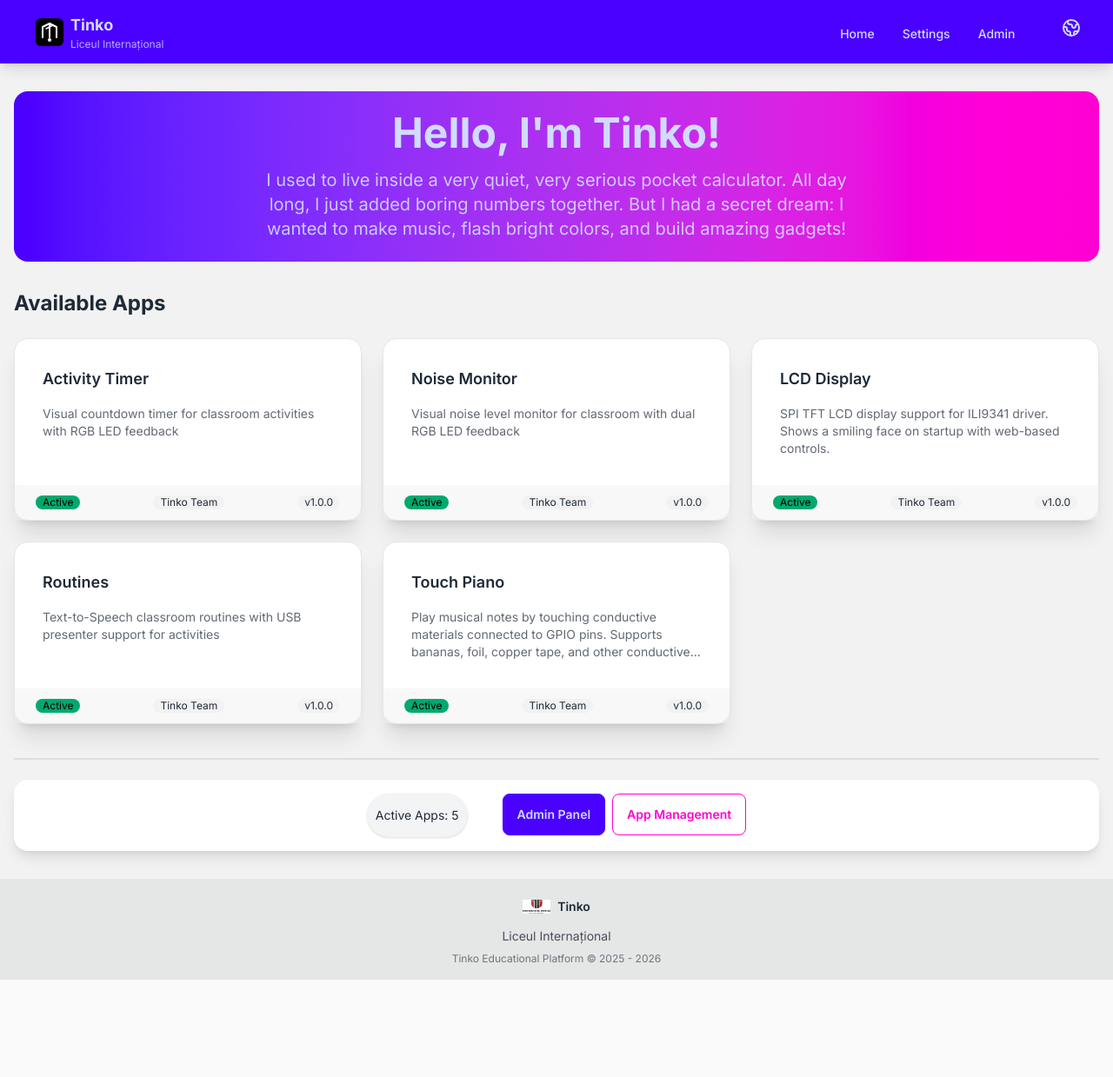
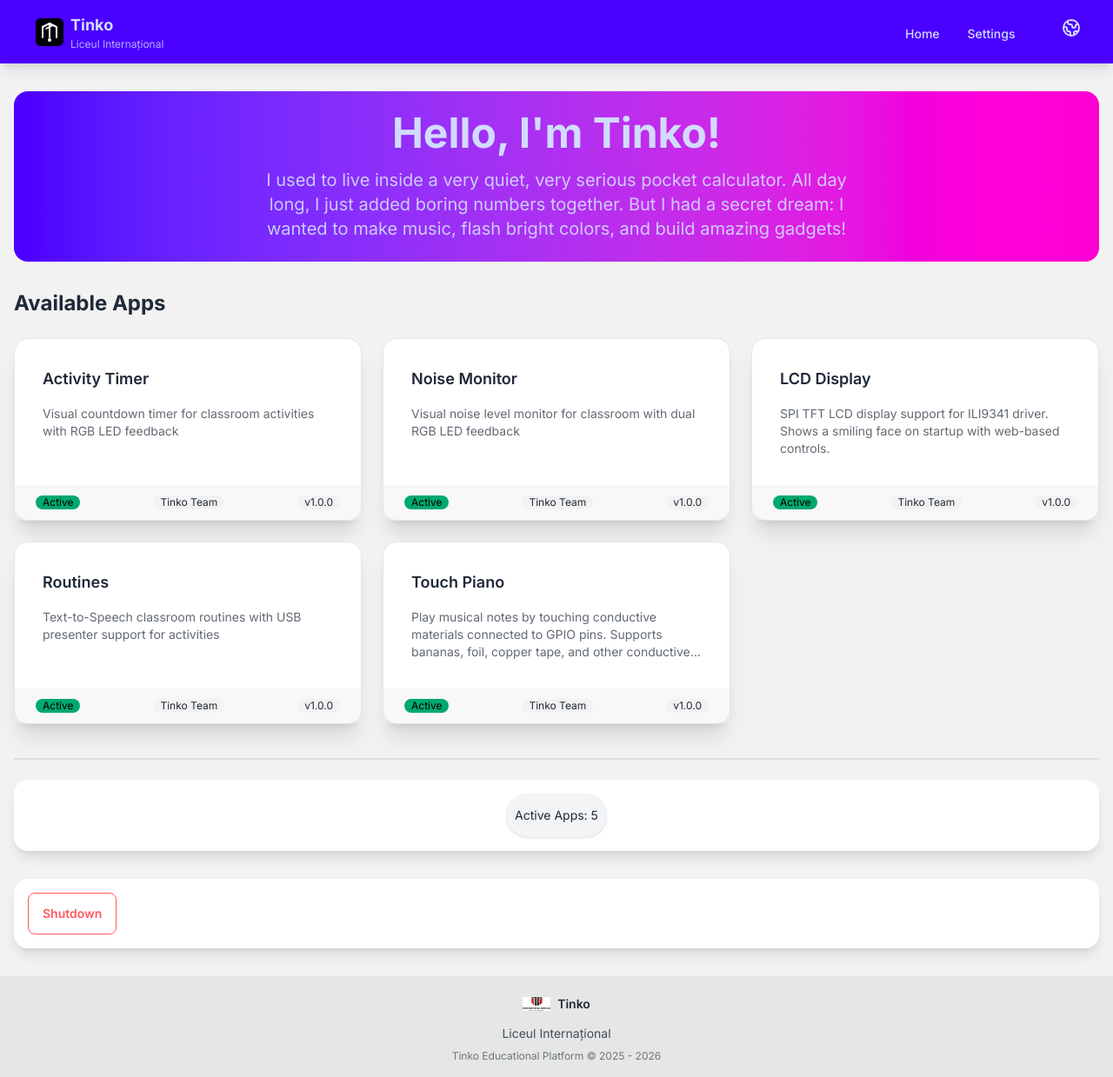
Before and after one commit to rudolf-erdei/edu-pi, a Django app: page / in a window 1280 px wide. Shown: the whole page at 87% size. Before the commit the page ends 1127 px from the top, so only its background shows below. Run offline with Django 4.2, Linux system fonts and the light colour scheme; data comes from the database, SQL or seed files in the repository; some libraries are stand-ins or nearby versions.

Commit message:
power button

```diff
--- a/config/urls.py
+++ b/config/urls.py
@@ -21,7 +21,7 @@ from django.contrib import admin
 from django.urls import path, include
 from django.views.i18n import JavaScriptCatalog
 
-from core.edupi_core.views import home_view, settings_view
+from core.edupi_core.views import home_view, settings_view, power_shutdown
 from core.plugin_system.views import (
     plugin_dashboard_view,
     enable_plugin_view,
@@ -37,6 +37,8 @@ urlpatterns = [
     path("jsi18n/", JavaScriptCatalog.as_view(), name="javascript-catalog"),
     # System updates
     path("updates/", include("core.update_system.urls")),
+    # Safe shutdown (poweroff via sudoers; UI button on dashboard)
+    path("power/shutdown/", power_shutdown, name="power_shutdown"),
     # Plugin URLs - plugins register under /plugins/<author>/<plugin>/
     path("plugins/", include("core.plugin_system.urls")),
     # Plugin dashboard URLs - must come before admin/ catch-all
--- a/core/edupi_core/views.py
+++ b/core/edupi_core/views.py
@@ -3,7 +3,8 @@ Views for the Tinko core application.
 """
 
 from django.shortcuts import render
-from django.http import HttpRequest, HttpResponse
+from django.http import HttpRequest, HttpResponse, JsonResponse, HttpResponseNotAllowed
+import subprocess
 from django.utils.translation import gettext_lazy as _
 from django.contrib import messages
 from django.conf import settings
@@ -288,3 +289,25 @@ def settings_view(request: HttpRequest) -> HttpResponse:
     }
 
     return render(request, "settings/settings_page.html", context)
+
+
+def power_shutdown(request: HttpRequest):
+    """Safely power off the Raspberry Pi (systemctl poweroff, root via
+    passwordless sudoers). Launched detached so daphne going down mid-request
+    never kills the poweroff itself. The UI shows an optimistic message on
+    click; this endpoint only triggers the shutdown."""
+    if request.method != "POST":
+        return HttpResponseNotAllowed(["POST"])
+    try:
+        subprocess.Popen(
+            ["sudo", "-n", "systemctl", "poweroff"],
+            start_new_session=True,
+            stdout=subprocess.DEVNULL,
+            stderr=subprocess.DEVNULL,
+        )
+        return JsonResponse({"ok": True})
+    except OSError as e:
+        logger.error("Could not start shutdown: %s", e)
+        return JsonResponse(
+            {"ok": False, "error": _("Could not start shutdown")}, status=500
+        )
--- a/templates/base.html
+++ b/templates/base.html
@@ -39,7 +39,6 @@
                 <ul class="menu menu-horizontal px-1">
                     <li><a href="{% url 'home' %}" class="font-medium">{% trans "Home" %}</a></li>
                     <li><a href="{% url 'settings' %}" class="font-medium">{% trans "Settings" %}</a></li>
-                    <li><a href="/admin/" class="font-medium">{% trans "Admin" %}</a></li>
                 </ul>
 
                 <!-- Language Selector -->
--- a/templates/home.html
+++ b/templates/home.html
@@ -68,11 +68,6 @@
           {% trans "There are currently no active apps available. Please check
           the admin panel or install some apps." %}
         </div>
-        <div class="mt-2">
-          <a href="/admin/" class="btn btn-sm btn-primary"
-            >{% trans "Go to Admin Panel" %}</a
-          >
-        </div>
       </div>
     </div>
     {% endif %}
@@ -83,13 +78,65 @@
   <div class="card bg-base-100 shadow-lg">
     <div class="card-body p-4">
       <div class="card-actions justify-center">
-        <span class="badge badge-xl py-6 shadow bg-gray-100 mr-8">{% trans "Active Apps" %}: {{ plugin_count }}</span>
-        <a href="/admin/" class="btn btn-primary">{% trans "Admin Panel" %}</a>
-        <a href="/admin/plugins/" class="btn btn-outline btn-secondary"
-          >{% trans "App Management" %}</a
-        >
+        <span class="badge badge-xl py-6 shadow bg-gray-100">{% trans "Active Apps" %}: {{ plugin_count }}</span>
+      </div>
+    </div>
+  </div>
+
+  <!-- Power -->
+  <div class="card bg-base-100 shadow-lg mt-8">
+    <div class="card-body p-4">
+      <div class="card-actions justify-center flex-col">
+        <button id="btn-shutdown" class="btn btn-error btn-outline"
+          data-confirm="{% trans 'Turn off Tinko? All activities will stop.' %}">
+          {% trans "Shutdown" %}
+        </button>
+        <p id="shutdown-state" class="hidden text-sm text-success mt-1">
+          {% trans "Tinko is shutting down..." %}
+        </p>
+        <p id="shutdown-error" class="hidden text-sm text-error mt-1">
+          {% trans "Could not start shutdown. Try again." %}
+        </p>
       </div>
     </div>
   </div>
 </div>
+
+<script>
+(function () {
+  const btn = document.getElementById('btn-shutdown');
+  if (!btn) return;
+  const state = document.getElementById('shutdown-state');
+  const error = document.getElementById('shutdown-error');
+
+  function csrfToken() {
+    const m = document.cookie.match(/csrftoken=([^;]+)/);
+    return m ? m[1] : '';
+  }
+
+  btn.addEventListener('click', async function () {
+    if (!confirm(btn.dataset.confirm)) return;
+    // Optimistic: disable immediately so a slow response can't cause a second click.
+    btn.disabled = true;
+    error.classList.add('hidden');
+    try {
+      const res = await fetch('{% url "power_shutdown" %}', {
+        method: 'POST',
+        headers: { 'X-CSRFToken': csrfToken() },
+        credentials: 'same-origin',
+      });
+      if (res.ok) {
+        btn.classList.add('hidden');
+        state.classList.remove('hidden');
+      } else {
+        btn.disabled = false;
+        error.classList.remove('hidden');
+      }
+    } catch (e) {
+      btn.disabled = false;
+      error.classList.remove('hidden');
+    }
+  });
+})();
+</script>
 {% endblock %}
```
Also changed, not shown: tests/test_update_system.py (+36 -0 lines), locale/ro/LC_MESSAGES/django.po, 2 other files.
